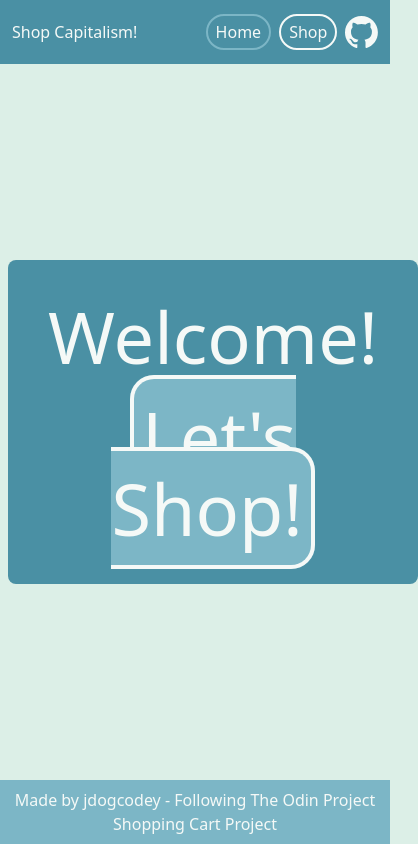
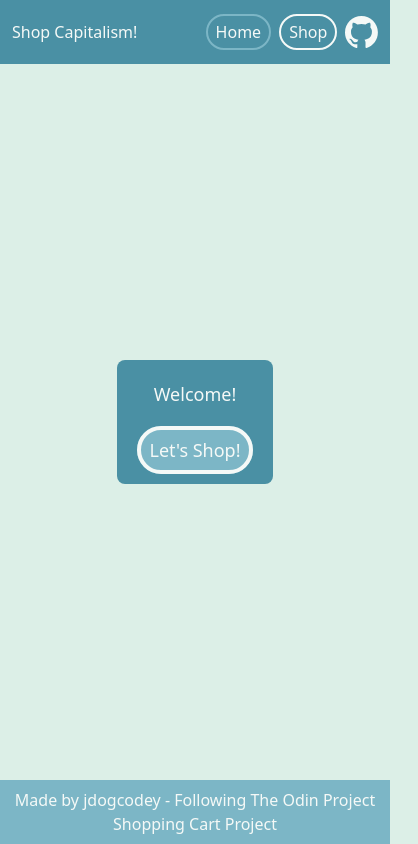
Before and after one commit to jdogcodey/shopping-cart, a React (Vite) app: page / in a window 390 px wide. Shown: the whole page, 418 px wide, since content can reach past the window. Built offline with nearby package versions, Linux system fonts and the light colour scheme.

Commit message:
fix: homepage size on mobile

```diff
--- a/src/routes/Homepage.jsx
+++ b/src/routes/Homepage.jsx
@@ -2,7 +2,7 @@ import { Link } from 'react-router-dom';
 
 export default function Homepage() {
     return <main className='m-2 flex flex-col items-center justify-center flex-grow pt-16'>
-        <div className='bg-[#4a90a4] p-10 rounded-lg text-7xl text-center'>
+        <div className='bg-[#4a90a4] p-5 md:p-10 rounded-lg text-lg md:text-7xl text-center'>
             <p className='mb-7 text-[#f5f9f7]'>Welcome!</p>
             <Link to='/shopping' className='border-4 rounded-3xl border-solid border-[#f5f9f7] hover:border-[#7cb6c6] p-2 text-[#f5f9f7] hover:text-[#7cb6c6] bg-[#7cb6c6] hover:bg-[#f5f9f7]'>Let&apos;s Shop!</Link>
         </div>
```
